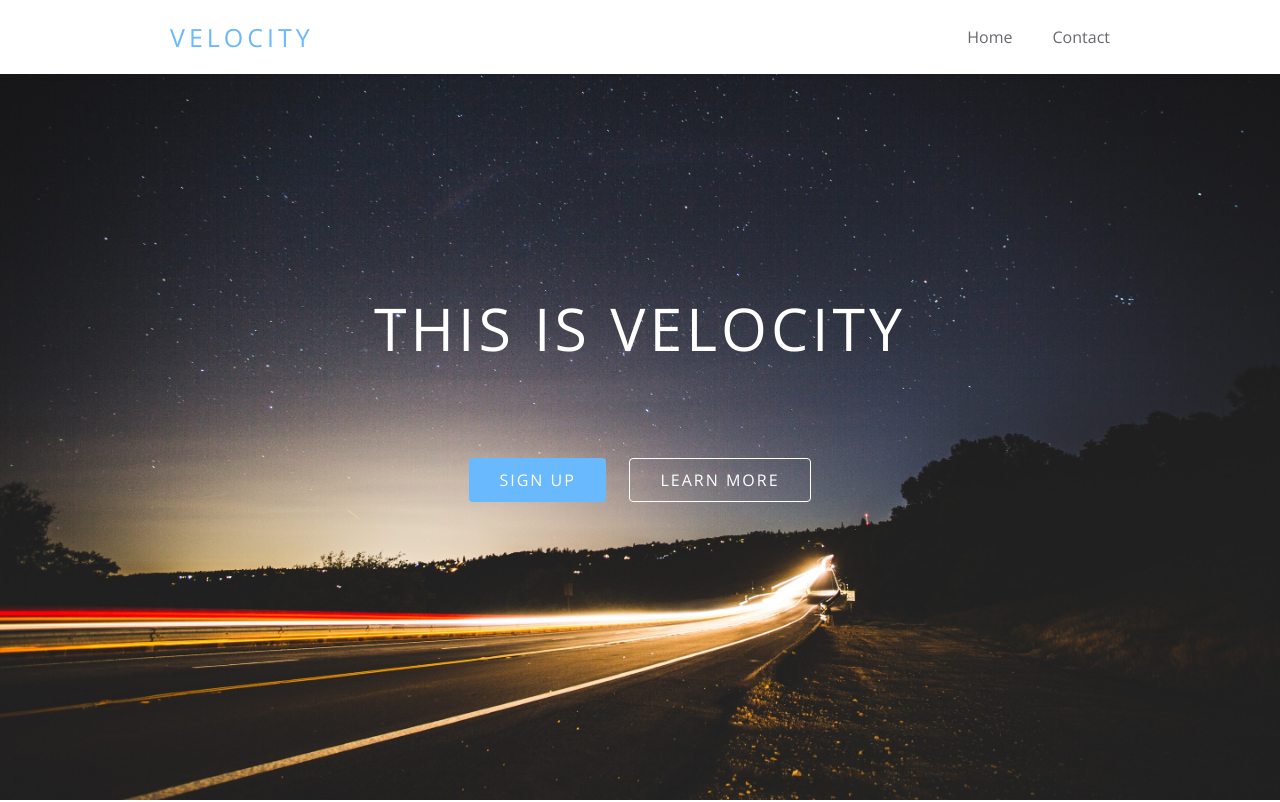
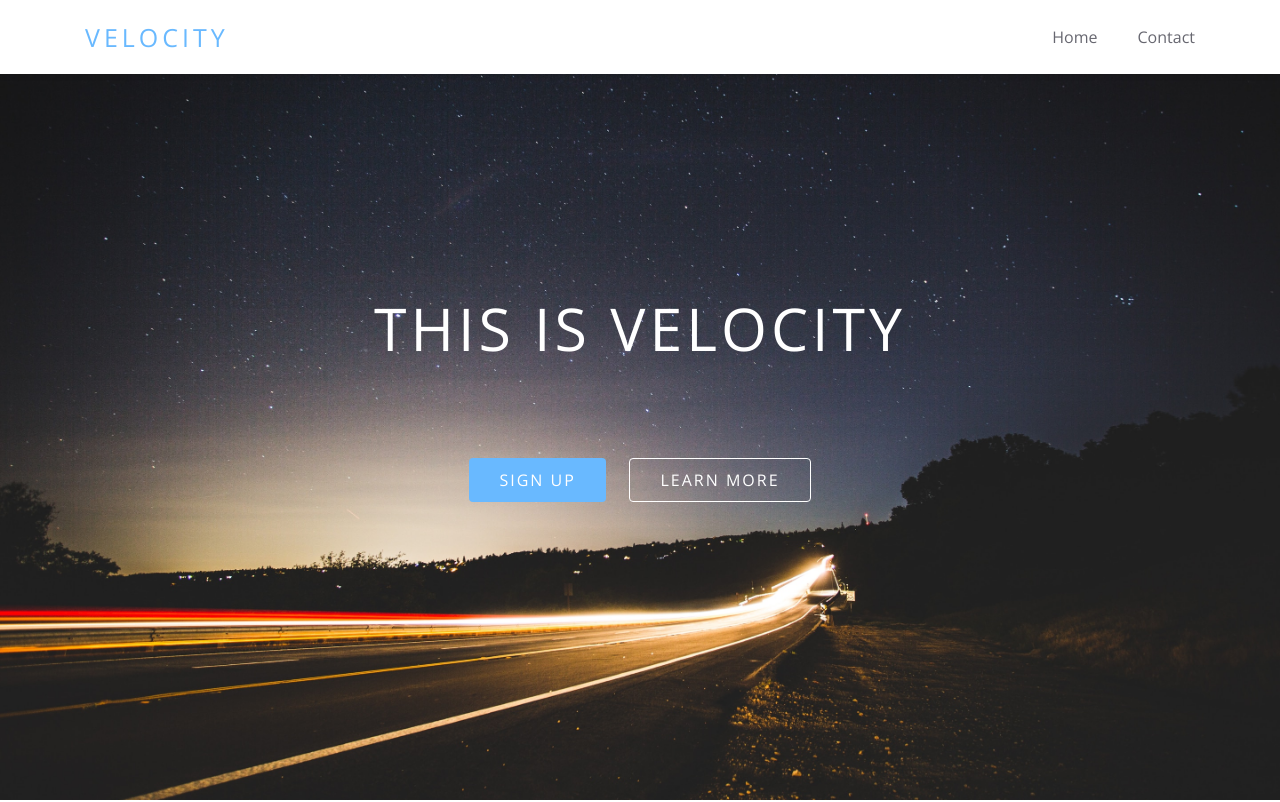
Before and after one commit to SamatAftomat/sai, a plain HTML site: page index.html in a window 1280 px wide. Shown: the top 802 px of the page. Drawn offline with nearby package versions, Linux system fonts and the light colour scheme.

Commit message:
Update index.html

```diff
--- a/index.html
+++ b/index.html
@@ -8,7 +8,7 @@
     <link rel="stylesheet" href="style.css">
     <link rel="stylesheet" href="css/reset.css">
     <!-- <link rel="stylesheet" href="css/alice.css"> -->
-    <!-- <link rel="stylesheet" href="css/perplexity.css"> -->
+    <link rel="stylesheet" href="css/perplexity.css">
     <!-- <link rel="stylesheet" href="css/giga.css"> -->
 </head>
 
@@ -227,4 +227,5 @@
     <script src="script.js"></script>
 </body>
 
+
 </html>
```
